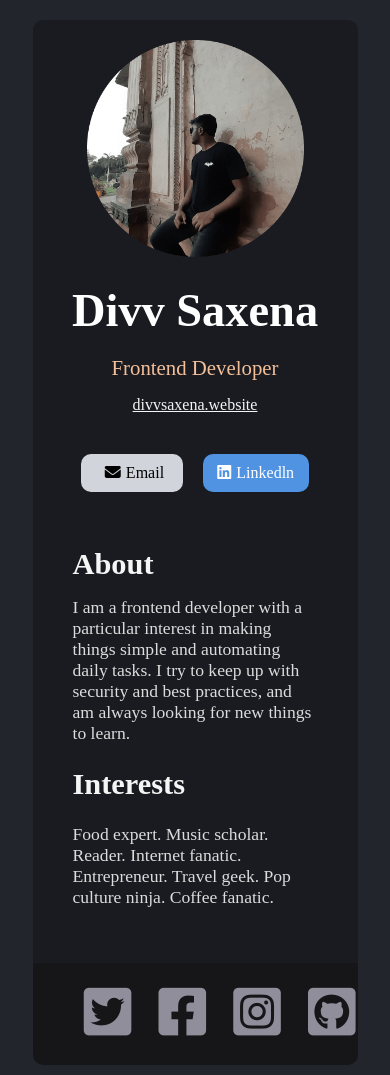
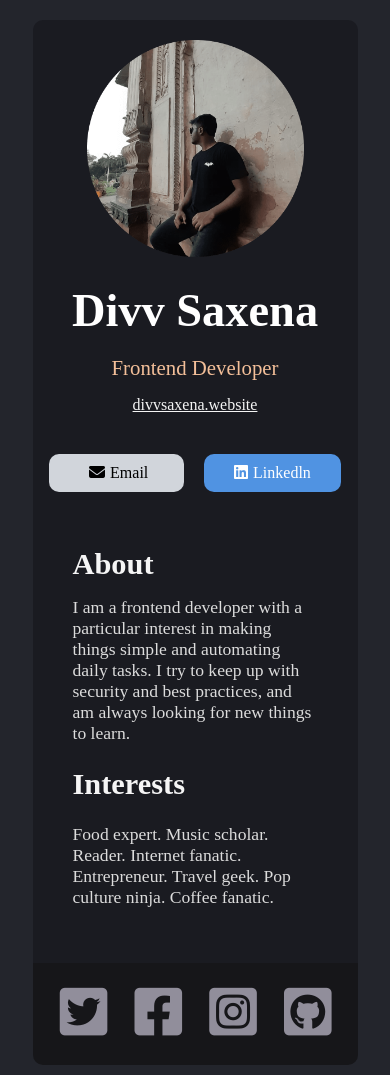
Before and after one commit to DivvSaxena/digital-buisness-card-react, a React (Vite) app: page / in a window 390 px wide. Built offline with nearby package versions, Linux system fonts and the light colour scheme.

Commit message:
Update style.css

```diff
--- a/style.css
+++ b/style.css
@@ -185,4 +185,13 @@ body{
     margin: 0 auto;
     max-width: 325px;
   }
+  .icons-club{
+    padding-left: 0;
+  }
+
+  .header-btn{
+    width: 90%;
+    margin: 40px auto 10px;
+  }
+
 }
```
